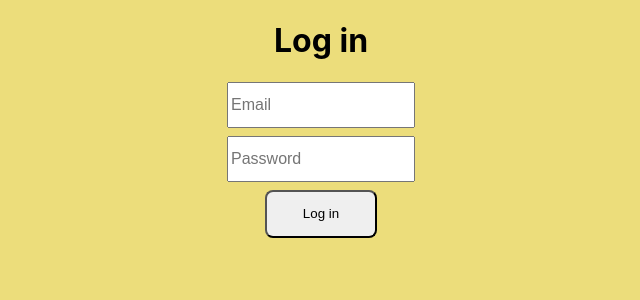
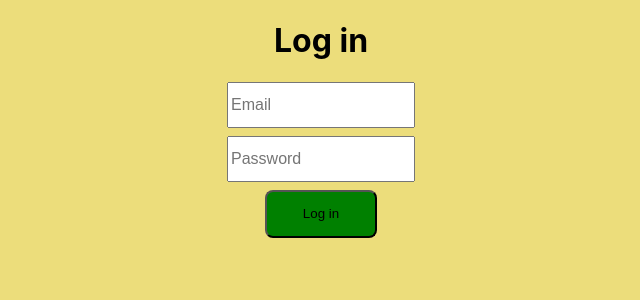
Before and after one commit to fredrikif/handleliste, a React (Create React App) app: page /login in a window 1280 px wide. Shown: the top 300 px of the page, without its empty margins (319-959 px from the left). Built offline with nearby package versions, Linux system fonts and the light colour scheme; no server answers.

Commit message:
updated login button colour

```diff
--- a/src/handleliste/handleliste.css
+++ b/src/handleliste/handleliste.css
@@ -50,7 +50,8 @@
   text-align: center;
 }
 
-.btnUpdate {
+.btnUpdate,
+.loginForm button {
   background: green;
 }
 
```
